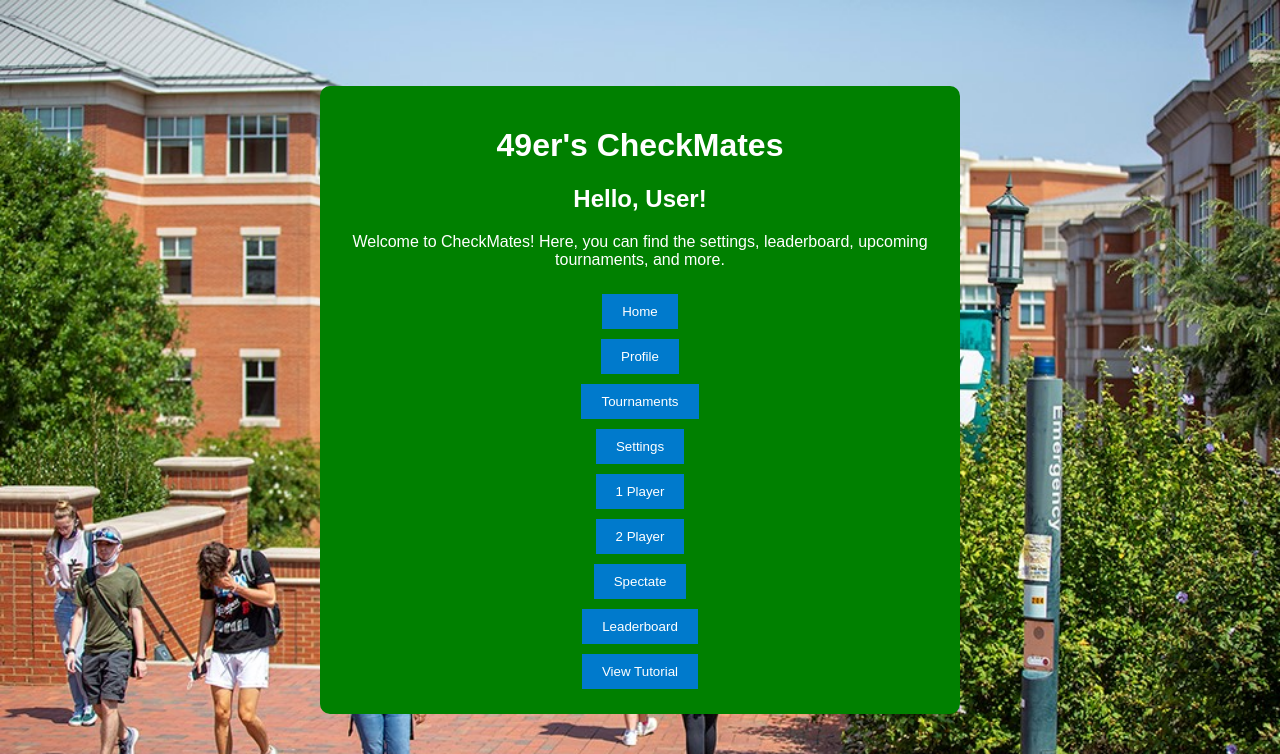
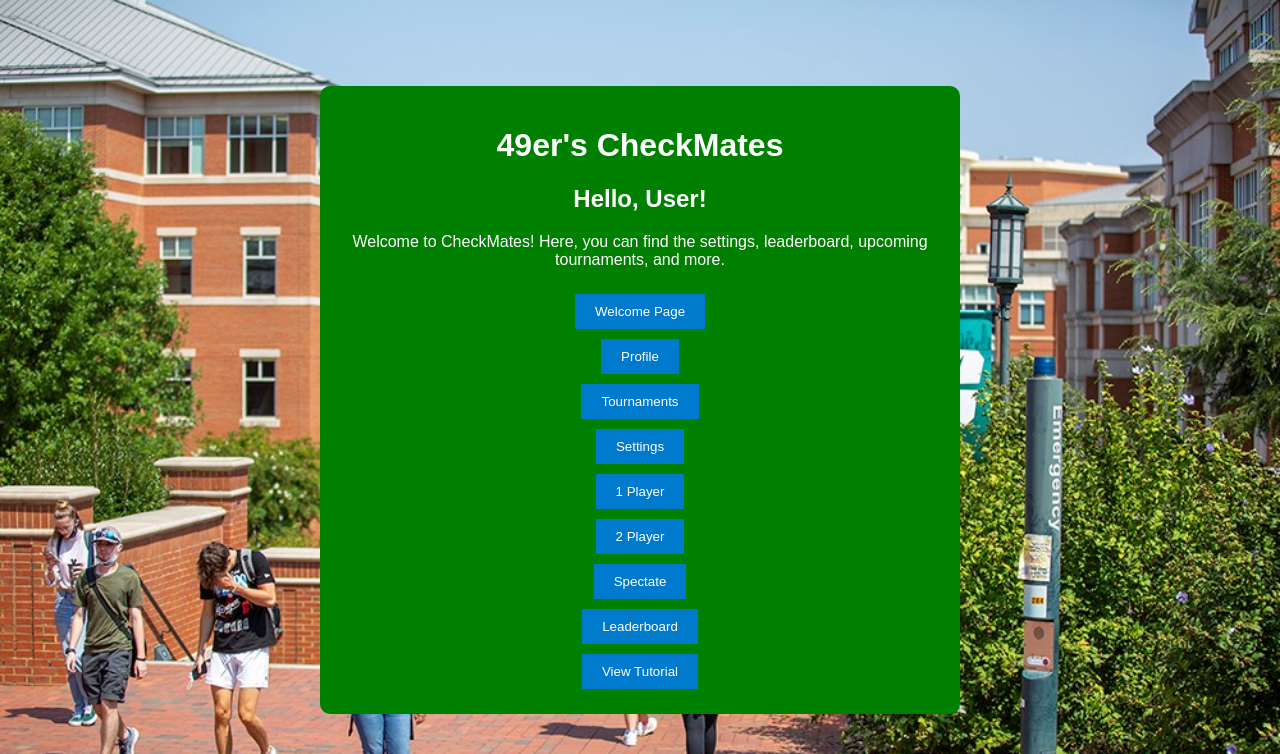
Before and after one commit to SeanDaBlack/checkmasters, a Flask app: page /home in a window 1280 px wide. Shown: the top 754 px of the page. Run offline with Flask 2, Linux system fonts and the light colour scheme; the visitor is signed in with stand-in values (Sample User, id 1).

Commit message:
index.html -> Welcome Page

```diff
--- a/templates/home.html
+++ b/templates/home.html
@@ -16,7 +16,7 @@
 
         <div class="navigation">
             <div class="vertical-buttons">
-                <a href="./index.html"><button class="button home-button">Home</button></a>
+                <a href="./index.html"><button class="button home-button">Welcome Page</button></a>
                 <a href="./profile.html"><button class="button profile-button">Profile</button></a>
                 <a href="./tournaments.html"><button class="button tournaments-button">Tournaments</button></a>
                 <a href="./settings.html"><button class="button settings-button">Settings</button></a>
```
